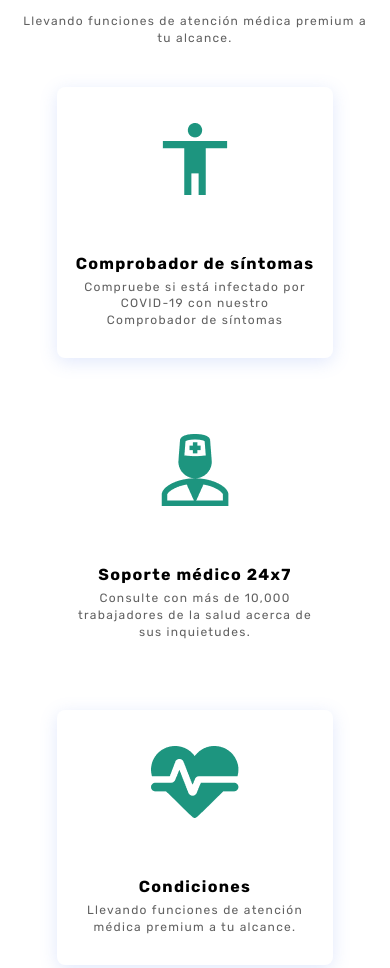
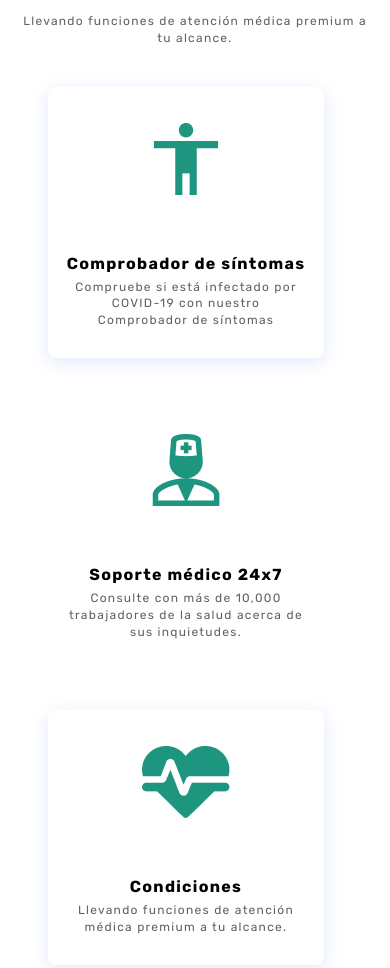
Before and after one commit to Akrata/Proyectos_coronapp, a plain HTML site: page index.html in a window 390 px wide. Shown: the part 2575-3543 px from the top of the page. Drawn offline with Linux system fonts and the light colour scheme.

Commit message:
mobile bug repair

```diff
--- a/css/style.css
+++ b/css/style.css
@@ -332,7 +332,11 @@ grid-row-gap: 16px;
     line-height: 138%;
     color: var(--gris);
     letter-spacing: 0.08rem;
-
+}
+.cards{
+    display: flex;
+    flex-wrap: wrap;
+    gap: 40px;
 }
 .footer-card{
     margin: 0px 48px;
--- a/index.html
+++ b/index.html
@@ -97,6 +97,7 @@
             <h2 class="footer-title">Cuidado de la salud <br><span>al alcance de tu mano.</span> </h2>
             <p class="footer-subtitle">Llevando funciones de atención médica premium a tu alcance. </p>
         </div>
+        <div class="cards">
             <div class="footer-card box-shadow">
                 <div class="footer-card-inside">
                     <img src="img/person.png" alt="">
@@ -130,6 +131,8 @@
                 </div>
 
             </div>
+        </div>
+
         <div class="footer-bot">
             <button><img src="img/playstore.png" alt=""></button>
             <button><img src="img/appstore.jpg" alt=""></button>
```
Lines whose indentation alone changed are shown as unchanged.
